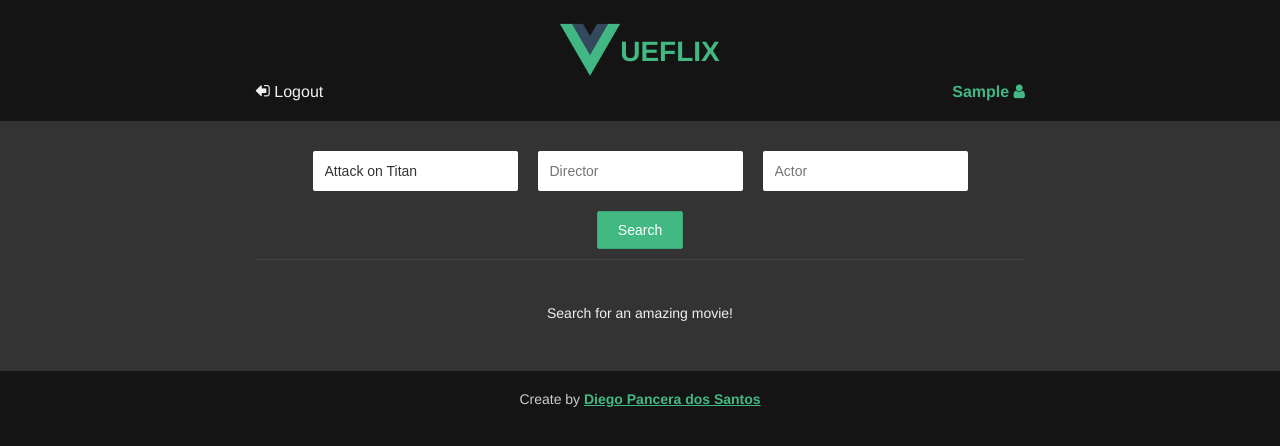
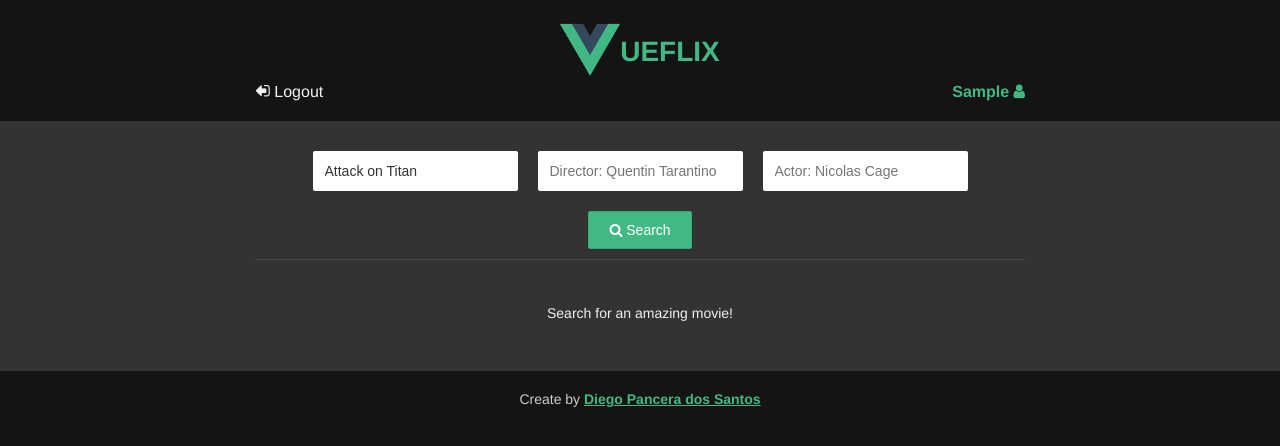
Before and after one commit to diegopscode/Vueflix, a Vue app: page /#/ in a window 1280 px wide. Both pictures are taken after typing "Sample" into the empty fields and a click on the button "Sign In". Shown: the top 446 px of the page. Built offline with nearby package versions, Linux system fonts and the light colour scheme; what Axios would draw is missing.

Commit message:
Pequenos ajustes

```diff
--- a/src/assets/scss/components/form.scss
+++ b/src/assets/scss/components/form.scss
@@ -55,14 +55,6 @@
     }
 }
 
-@media screen and (min-width: 480px) {
-    .form-group {
-        .form-input {
-            min-width: 200px;
-        }
-    }
-}
-
 @media screen and (min-width: 768px) {
     .form-search {
         display: flex;
--- a/src/components/Footer.vue
+++ b/src/components/Footer.vue
@@ -2,7 +2,7 @@
   <footer class="footer">
     <div class="container">
 
-      <div class="creator">Create by <a href="#">Diego Pancera dos Santos</a></div>
+      <div class="creator">Create by <a href="https://github.com/diegopscode/Vueflix" target="_blank">Diego Pancera dos Santos</a></div>
 
     </div>
   </footer>
--- a/src/components/Header.vue
+++ b/src/components/Header.vue
@@ -30,7 +30,6 @@
     },
     methods: {
       logout() {
-        console.log("Logout");
         this.$store.dispatch("LOGOUT").then(response => { this.$router.push({ name: "Login" }) })
       }
     }
--- a/src/components/Search.vue
+++ b/src/components/Search.vue
@@ -4,19 +4,19 @@
 
     <form class="form-search" @submit.prevent="searchFilm()">
       <div class="form-group search-input">
-        <input type="text" class="form-input" placeholder="Title" v-model="search.title">
+        <input type="text" class="form-input" placeholder="Title: Attack on Titan" v-model="search.title">
       </div>
 
       <div class="form-group search-input">
-        <input type="text" class="form-input"  placeholder="Director" v-model="search.director">
+        <input type="text" class="form-input"  placeholder="Director: Quentin Tarantino" v-model="search.director">
       </div>
 
       <div class="form-group search-input">
-        <input type="text" class="form-input"  placeholder="Actor" v-model="search.actor">
+        <input type="text" class="form-input"  placeholder="Actor: Nicolas Cage" v-model="search.actor">
       </div>
 
       <div class="form-button">
-        <button class="btn btn-submit">Search</button>
+        <button class="btn btn-submit"><i class="fa fa-search"></i> Search</button>
       </div>
     </form>
 
--- a/src/store/actions.js
+++ b/src/store/actions.js
@@ -40,7 +40,7 @@ export default {
       local.set("users", users)
     }
 
-    userLogged = users.find(item => item.name == user.name)
+    userLogged = users.find(item => item.name == user.name.toLowerCase())
 
     if(userLogged) {
 
```
